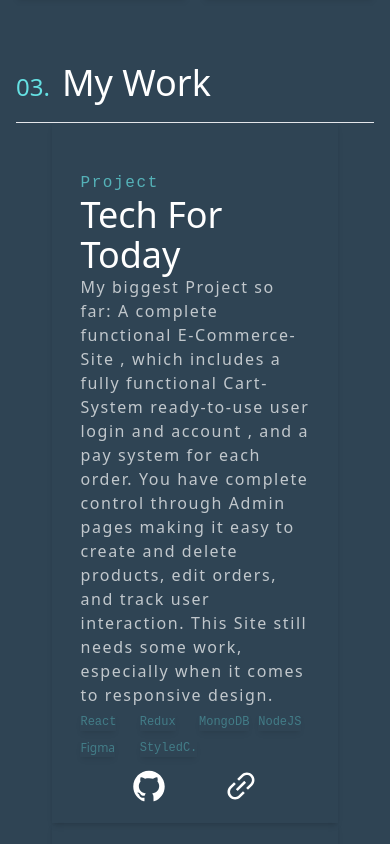
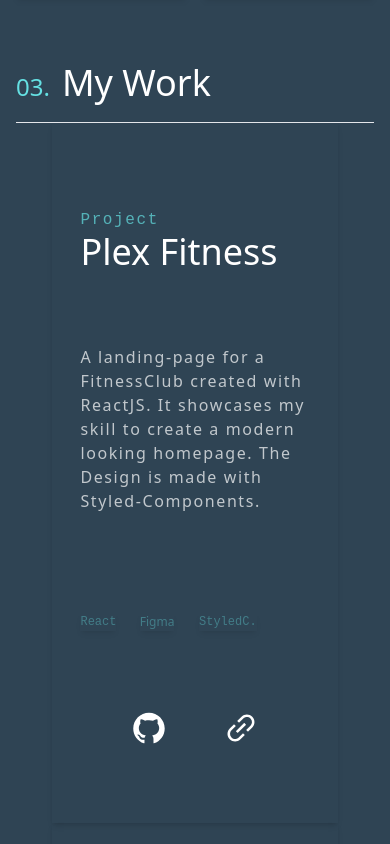
Before and after one commit to luchh94/Portfolio-Website, a React (Create React App) app: page / in a window 390 px wide. Shown: the part 2900-3744 px from the top of the page. Built offline with nearby package versions, Linux system fonts and the light colour scheme.

Commit message:
New Project - PlexFitness

```diff
--- a/src/components/Skills.js
+++ b/src/components/Skills.js
@@ -28,74 +28,80 @@ const Skills = () => {
         </div>
         <div className="w-full grid grid-cols-2 sm:grid-cols-4 gap-4 text-center py-8">
           <div className="shadow-md hover:scale-110 duration-300 opacity-60 hover:opacity-100 saturate-5 hover:saturate-100 group">
-            <img className="w-20 mx-auto" src={HTML} />
-            <p className="hidden group-hover:block text-white/[0.6]">
-              Html
-            </p>
+            <img className="w-20 mx-auto" src={HTML} alt="HTML Icon" />
+            <p className="hidden group-hover:block text-white/[0.6]">Html</p>
           </div>
           <div className="h-[110px] shadow-md hover:scale-110 duration-300  hover:opacity-100 saturate-5 hover:saturate-100 group">
-            <img className="w-20 mx-auto" src={CSS} />
+            <img className="w-20 mx-auto" src={CSS} alt="CSS ICON" />
             <p className="text-white opacity-60 hidden group-hover:block">
               Css
             </p>
           </div>
           <div className="shadow-md hover:scale-110 duration-300 opacity-60  hover:opacity-100 saturate-5 hover:saturate-100 group">
-            <img className="w-20 mx-auto" src={JavaScript} />
+            <img
+              className="w-20 mx-auto"
+              src={JavaScript}
+              alt="JAVASCRIPT ICON"
+            />
             <p className="text-white/[0.6] hidden group-hover:block">
               JavaScript
             </p>
           </div>
           <div className="shadow-md hover:scale-110 duration-300 opacity-60 hover:opacity-100 saturate-5 hover:saturate-100 group">
-            <img className="w-20 mx-auto" src={GitHub} />
-            <p className="text-white/[0.6] hidden group-hover:block">
-              GitHub
-            </p>
+            <img className="w-20 mx-auto" src={GitHub} alt="GITHUB ICON" />
+            <p className="text-white/[0.6] hidden group-hover:block">GitHub</p>
           </div>
           <div className="h-[110px] shadow-md hover:scale-110 duration-300 opacity-60 hover:opacity-100 saturate-5 hover:saturate-100 group">
-            <img className="w-20 mx-auto" src={ReactJS} />
-            <p className="text-white/[0.6] hidden group-hover:block">
-              React
-            </p>
+            <img className="w-20 mx-auto" src={ReactJS} alt="REACT JS ICON" />
+            <p className="text-white/[0.6] hidden group-hover:block">React</p>
           </div>
           <div className="shadow-md hover:scale-110 duration-300 opacity-60 hover:opacity-100 saturate-5 hover:saturate-100 group">
-            <img className="w-20 mx-auto" src={Redux} />
+            <img className="w-20 mx-auto" src={Redux} alt="REDUX ICON" />
             <p className="text-white opacity-60 hidden group-hover:block">
               Redux
             </p>
           </div>
           <div className="shadow-md hover:scale-110 duration-300 opacity-60 hover:opacity-100 saturate-5 hover:saturate-100 group">
-            <img className="w-20 mx-auto" src={MongoDB} />
+            <img className="w-20 mx-auto" src={MongoDB} alt="MONGODB ICON" />
             <p className="text-white opacity-60 hidden group-hover:block">
               MongoDB
             </p>
           </div>
           <div className="shadow-md hover:scale-110 duration-300 opacity-60 hover:opacity-100 saturate-5 hover:saturate-100 group">
-            <img className="w-20 mx-auto" src={NodeJS} />
+            <img className="w-20 mx-auto" src={NodeJS} alt="NODEJS ICON" />
             <p className="text-white hidden opacity-60 group-hover:block">
               NodeJs
             </p>
           </div>
 
           <div className="shadow-md h-[110px] hover:scale-110 duration-300 opacity-60 hover:opacity-100 saturate-5 hover:saturate-100 group">
-            <img className="w-20 mx-auto" src={TailwindCSS} />
+            <img
+              className="w-20 mx-auto"
+              src={TailwindCSS}
+              alt="TAILWIND ICON"
+            />
             <p className="text-white opacity-60 hidden group-hover:block">
               Tailwind
             </p>
           </div>
           <div className="shadow-md hover:scale-110 duration-300 opacity-60 hover:opacity-100 saturate-5 hover:saturate-100 group">
-            <img className="w-20 mx-auto" src={Photoshop} />
+            <img
+              className="w-20 mx-auto"
+              src={Photoshop}
+              alt="PHOTOSHOP ICON"
+            />
             <p className="text-white opacity-60 hidden group-hover:block">
               Photoshop
             </p>
           </div>
           <div className="shadow-md hover:scale-110 duration-300 opacity-60 hover:opacity-100 saturate-5 hover:saturate-100 group">
-            <img className="w-20 mx-auto" src={Figma} />
+            <img className="w-20 mx-auto" src={Figma} alt="Figma ICON" />
             <p className="text-white opacity-60 hidden group-hover:block">
               Figma
             </p>
           </div>
           <div className="shadow-md hover:scale-110 duration-300 opacity-60 hover:opacity-100 saturate-5 hover:saturate-100 group">
-            <img className="w-20 mx-auto" src={AdobeAE} />
+            <img className="w-20 mx-auto" src={AdobeAE} alt="ADOBEAE ICON" />
             <p className="text-white opacity-60 hidden group-hover:block">
               After Effects
             </p>
--- a/src/components/Work.js
+++ b/src/components/Work.js
@@ -3,6 +3,7 @@ import AppleClone from "./Work/AppleClone";
 import Ecommerce from "./Work/Ecommerce";
 import OpenseaClone from "./Work/OpenseaClone";
 import Portfolio from "./Work/Portfolio";
+import FitnessWebsite from "./Work/FitnessWebsite";
 
 const Work = () => {
   return (
@@ -14,6 +15,7 @@ const Work = () => {
           </p>
         </div>
         <div className="flex flex-col">
+          <FitnessWebsite />
           <Ecommerce />
           <AppleClone />
           <OpenseaClone />
--- /dev/null
+++ b/src/components/Work/FitnessWebsite.js
@@ -0,0 +1,126 @@
+import React from "react";
+import FitnessWebsite from "./../../assets/plexwebsite.png";
+import ReactJS from "./../../assets/react.png";
+
+import { AiOutlineGithub, AiOutlineLink } from "react-icons/ai";
+
+const Ecommerce = () => {
+  return (
+    <>
+      <div className="flex-col md:flex-row md:flex md:pb-10 md:pt-20  flex ">
+        <div className="w-[60%] hidden md:block">
+          <a
+            target="_blank"
+            href="https://luchh94.github.io/fitnesswebsite/"
+            className="color"
+          >
+            <div className="hover:scale-[1.05] duration-300 relative w-full h-96">
+              <img
+                src={FitnessWebsite}
+                className="w-full h-full object-cover absolute opacity-80 saturate-10"
+                alt="E - Commerce Website"
+              />
+            </div>
+          </a>
+        </div>
+        <div className="hidden md:flex flex-col ml-auto relative w-[40%]">
+          <div className="flex flex-col mx-auto mr-0">
+            <p className="text-right text-[#65e1e3] font-fira  tracking-widest">
+              Project
+            </p>
+            <p className="text-white sans text-4xl border-b">Plex Fitness</p>
+          </div>
+          <div className="bg-[#0c405e] w-[600px] h-[150px] right-0 top-40 absolute hidden shadow-md text-center md:flex justify-content align-center">
+            <p className="w-fit h-fit tracking-widest text-white opacity-70 font-thin mx-auto my-auto ">
+              A landing-page for a FitnessClub created with ReactJS. It
+              showcases my skill to create a modern looking homepage. The Design
+              is made with Styled-Components.
+            </p>
+          </div>
+          <div></div>
+          <div></div>
+        </div>
+
+        {/* Small Device Projects */}
+
+        <div className="w-max-[1000px] h-[full] flex flex-col md:hidden justify-center align-center">
+          {/*Single Project Container - Start*/}
+          <div className="w-[80%] h-[700px] mx-auto flex flex-col justify-around my-auto shadow-md pt-4">
+            <div className="flex flex-col mx-auto w-[80%] pt-8">
+              <p className="text-left text-[#65e1e3] font-fira  tracking-widest opacity-70">
+                Project
+              </p>
+              <p className="text-white sans text-4xl">Plex Fitness</p>
+            </div>
+            <div className="mx-auto w-[80%]">
+              <p className="tracking-widest text-white opacity-70">
+                A landing-page for a FitnessClub created with ReactJS. It
+                showcases my skill to create a modern looking homepage. The
+                Design is made with Styled-Components.
+              </p>
+            </div>
+            <div className="max-w-[80%] h-[200px] mx-auto w-[80%] flex flex-col  justify-around">
+              <div className="w-full max-h-[50px] grid grid-cols-4 gap-2 grid-rows-2">
+                <div className="w-fit shadow-md hover:scale-110 duration-300 opacity-60 hover:opacity-100 saturate-5 hover:saturate-100 group">
+                  <p className=" text-[#65e1e3]  text-[12px] sm:text-base opacity-60  font-fira ">
+                    React
+                  </p>
+                </div>
+
+                <div className="w-fit  shadow-md hover:scale-110 duration-300 opacity-60 hover:opacity-100 saturate-5 hover:saturate-100 group">
+                  <p className=" text-[#65e1e3] text-[12px] sm:text-base opacity-60">
+                    Figma
+                  </p>
+                </div>
+                <div className="w-fit  shadow-md hover:scale-110 duration-300 opacity-60 hover:opacity-100 saturate-5 hover:saturate-100 group">
+                  <p className=" text-[#65e1e3] text-[12px] sm:text-base opacity-60 font-fira ">
+                    StyledC.
+                  </p>
+                </div>
+              </div>
+              <div className="flex w-[80%] h-[50px] mx-auto justify-around">
+                <a
+                  target="_blank"
+                  href="https://github.com/luchh94/fitnesswebsite"
+                >
+                  {" "}
+                  <AiOutlineGithub className="text-4xl text-white" />
+                </a>
+
+                <a
+                  target="_blank"
+                  href="https://luchh94.github.io/fitnesswebsite/"
+                >
+                  {" "}
+                  <AiOutlineLink className="text-4xl text-white" />
+                </a>
+              </div>
+            </div>
+          </div>
+          {/*Single Project Container - End*/}
+        </div>
+      </div>
+      <div>
+        <div className="w-full h-[75px] hidden md:grid grid-cols-5 gap-2 grid-rows-1 text-center">
+          <div className="shadow-md hover:scale-110 duration-300 opacity-60 hover:opacity-100 saturate-5 hover:saturate-100 group">
+            <img className="w-10 mx-auto" src={ReactJS} alt="REACT JS ICON" />
+            <p className="text-white opacity-60  group-hover:block">ReactJS</p>
+          </div>
+        </div>
+      </div>
+      <div className="w-full h-[200px] hidden md:flex justify-center items-center text-center">
+        <div className="border-t w-[25%] h-[50%] flex justify-around items-center mr-0">
+          <a target="_blank" href="https://github.com/luchh94/fitnesswebsite">
+            <AiOutlineGithub className="text-4xl text-white hover:scale-[1.4] duration-300" />
+          </a>
+
+          <a target="_blank" href="https://luchh94.github.io/fitnesswebsite/">
+            <AiOutlineLink className="text-4xl text-white hover:scale-[1.4] duration-300" />
+          </a>
+        </div>
+      </div>
+    </>
+  );
+};
+
+export default Ecommerce;
```
Also changed, not shown: 1 other file (tests, documents, lock files or other folders).
